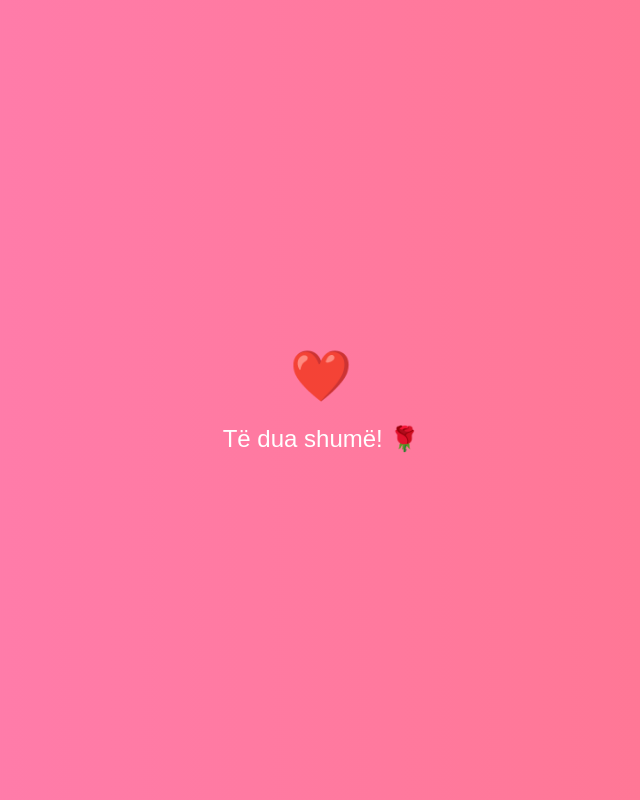
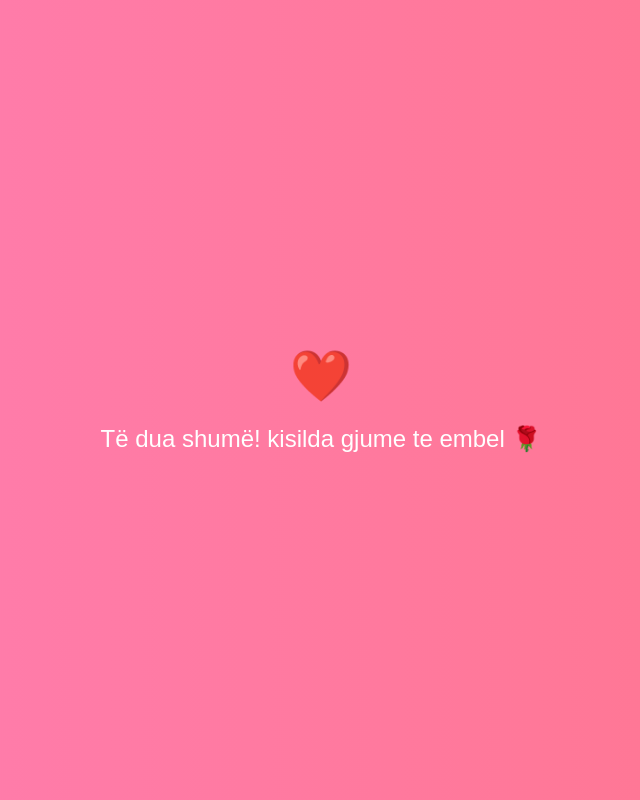
Before and after one commit to yumaatsukumo/mesazhi-im, a plain HTML site: page index.html in a window 1280 px wide. Shown: the whole page, without its empty margins (319-959 px from the left). Drawn offline with Linux system fonts and the light colour scheme.

Commit message:
Update index.html

```diff
--- a/index.html
+++ b/index.html
@@ -28,7 +28,7 @@
 <body>
   <div>
     <div class="heart">❤️</div>
-    <div class="message">Të dua shumë! 🌹</div>
+    <div class="message">Të dua shumë! kisilda gjume te embel 🌹</div>
   </div>
 </body>
 </html>
```
